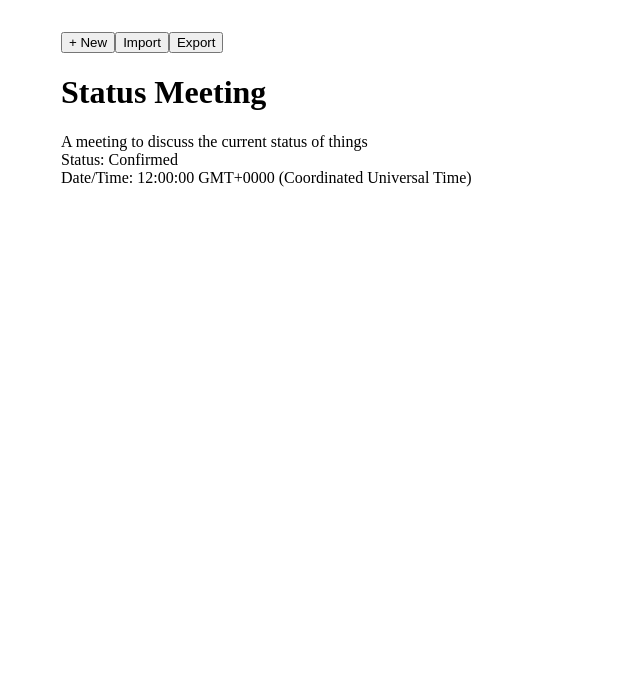
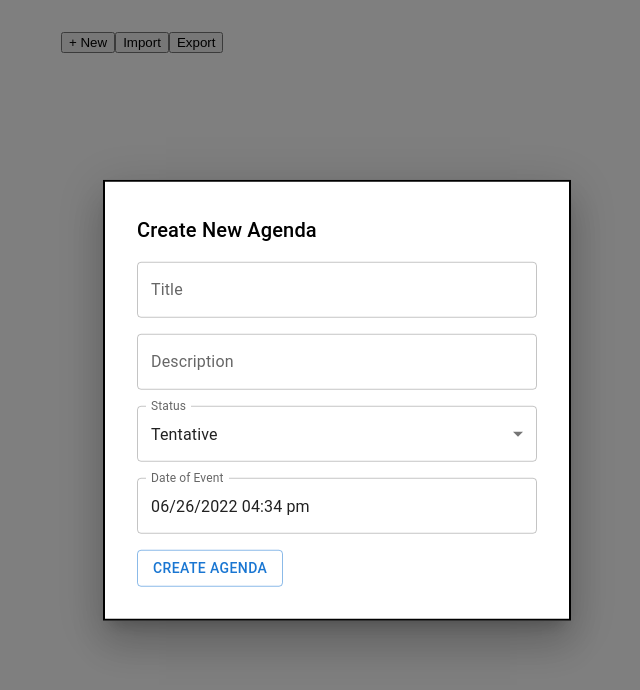
Before and after one commit to heshan-g/agenda-app, a React (Create React App) app: page / in a window 1280 px wide. Both pictures are taken after a click on the button "+ New". Shown: the top 690 px of the page, without its empty margins (303-943 px from the left). Built offline with nearby package versions, Linux system fonts and the light colour scheme.

Commit message:
Add create-agenda modal

```diff
--- a/package.json
+++ b/package.json
@@ -6,6 +6,7 @@
     "@emotion/react": "^11.9.3",
     "@emotion/styled": "^11.9.3",
     "@mui/material": "^5.8.5",
+    "@mui/x-date-pickers": "^5.0.0-alpha.7",
     "@testing-library/jest-dom": "^5.16.4",
     "@testing-library/react": "^13.3.0",
     "@testing-library/user-event": "^13.5.0",
@@ -13,6 +14,7 @@
     "@types/node": "^16.11.41",
     "@types/react": "^18.0.14",
     "@types/react-dom": "^18.0.5",
+    "date-fns": "^2.28.0",
     "react": "^18.2.0",
     "react-dom": "^18.2.0",
     "react-scripts": "5.0.1",
--- a/src/components/Board.tsx
+++ b/src/components/Board.tsx
@@ -2,7 +2,7 @@ import React, { useState } from 'react';
 import AgendaCard from './AgendaCard';
 import Sidebar from './Sidebar';
 
-interface Agenda {
+export interface Agenda {
   title: string;
   description: string;
   status: string;
@@ -10,19 +10,21 @@ interface Agenda {
 }
 
 const Board = () => {
-  const [agendas, setAgendas] = useState<Agenda[]>([
-    // test data:
-    {
-      title: 'Status Meeting',
-      description: 'A meeting to discuss the current status of things',
-      status: 'Confirmed',
-      dateTime: new Date('2022-06-27 12:00'),
-    },
-  ]);
+  const [agendas, setAgendas] = useState<Agenda[]>([]);
+
+  const createAgenda = (agenda: Agenda) => {
+    const updatedAgendasSortedByDate = [...agendas, agenda].sort((a, b) => {
+      if (a.dateTime < b.dateTime) return -1;
+      if (a.dateTime > b.dateTime) return 1;
+      return 0;
+    });
+
+    setAgendas(updatedAgendasSortedByDate);
+  };
 
   return (
     <div>
-      <Sidebar />
+      <Sidebar createAgenda={createAgenda} />
       <div>
         {agendas.map((agenda, index) => (
           <AgendaCard
--- /dev/null
+++ b/src/components/CreateAgendaModal.tsx
@@ -0,0 +1,128 @@
+import React, { useState } from 'react';
+import {
+  Box,
+  Button,
+  Modal,
+  Typography,
+  FormControl,
+  InputLabel,
+  Select,
+  TextField,
+  MenuItem,
+} from '@mui/material';
+import { LocalizationProvider } from '@mui/x-date-pickers/LocalizationProvider';
+import { DateTimePicker } from '@mui/x-date-pickers/DateTimePicker';
+import { AdapterDateFns } from '@mui/x-date-pickers/AdapterDateFns';
+import { Agenda } from './Board';
+
+const style = {
+  position: 'absolute',
+  top: '50%',
+  left: '50%',
+  transform: 'translate(-50%, -50%)',
+  width: 400,
+  bgcolor: 'background.paper',
+  border: '2px solid #000',
+  boxShadow: 24,
+  p: 4,
+};
+
+interface CreateAgendaModalProps {
+  isOpen: boolean;
+  closeModal: () => void;
+  createAgenda: (agenda: Agenda) => void;
+}
+
+const CreateAgendaModal = ({
+  isOpen,
+  closeModal,
+  createAgenda,
+}: CreateAgendaModalProps) => {
+  const [title, setTitle] = useState('');
+  const [description, setDescription] = useState('');
+  const [status, setStatus] = useState('Tentative');
+  const [dateTime, setDateTime] = useState(new Date());
+
+  const handleSubmit = () => {
+    createAgenda({
+      title,
+      description,
+      status,
+      dateTime,
+    });
+
+    closeModal();
+  };
+
+  return (
+    <>
+      <Modal
+        open={isOpen}
+        onClose={closeModal}
+        aria-labelledby='modal-modal-title'
+        aria-describedby='modal-modal-description'
+      >
+        <Box sx={style} component='form'>
+          <div>
+            <Typography variant='h6' component='h2'>
+              Create New Agenda
+            </Typography>
+
+            <FormControl fullWidth sx={{ mt: 2 }}>
+              <TextField
+                label='Title'
+                value={title}
+                onChange={(e) => setTitle(e.target.value)}
+              />
+            </FormControl>
+
+            <FormControl fullWidth sx={{ mt: 2 }}>
+              <TextField
+                label='Description'
+                value={description}
+                onChange={(e) => setDescription(e.target.value)}
+              />
+            </FormControl>
+
+            <FormControl fullWidth sx={{ mt: 2 }}>
+              <InputLabel id='status'>Status</InputLabel>
+              <Select
+                labelId='status'
+                value={status}
+                label='Status'
+                onChange={(e) => setStatus(e.target.value)}
+              >
+                <MenuItem value='Tentative'>Tentative</MenuItem>
+                <MenuItem value='Confirmed'>Confirmed</MenuItem>
+                <MenuItem value='Cancelled'>Cancelled</MenuItem>
+              </Select>
+            </FormControl>
+
+            <FormControl fullWidth sx={{ mt: 2 }}>
+              <LocalizationProvider dateAdapter={AdapterDateFns}>
+                <DateTimePicker
+                  label='Date of Event'
+                  value={dateTime}
+                  onChange={(date) => {
+                    if (date) {
+                      setDateTime(date);
+                    }
+                  }}
+                  renderInput={(params: any) => <TextField {...params} />}
+                />
+              </LocalizationProvider>
+            </FormControl>
+
+            <FormControl sx={{ mt: 2 }}>
+              <Button onClick={handleSubmit} variant='outlined'>
+                Create Agenda
+              </Button>
+            </FormControl>
+          </div>
+        </Box>
+      </Modal>
+    </>
+  );
+};
+
+export default CreateAgendaModal;
--- a/src/components/Sidebar.tsx
+++ b/src/components/Sidebar.tsx
@@ -1,11 +1,30 @@
-import React from 'react';
+import React, { useState } from 'react';
+import CreateAgendaModal from './CreateAgendaModal';
+import { Agenda } from './Board';
 
-const Sidebar = () => {
+interface SidebarProps {
+  createAgenda: (agenda: Agenda) => void;
+}
+
+const Sidebar = ({ createAgenda }: SidebarProps) => {
+  const [showCreateAgendaModal, setShowCreateAgendaModal] = useState(false);
+
+  const openModal = () => setShowCreateAgendaModal(true);
+  const closeModal = () => setShowCreateAgendaModal(false);
+
   return (
     <div>
-      <button>+ New</button>
+      <button onClick={openModal}>+ New</button>
       <button>Import</button>
       <button>Export</button>
+
+      {showCreateAgendaModal && (
+        <CreateAgendaModal
+          isOpen={showCreateAgendaModal}
+          closeModal={closeModal}
+          createAgenda={createAgenda}
+        />
+      )}
     </div>
   );
 };
```
Also changed, not shown: 1 other file (tests, documents, lock files or other folders).
